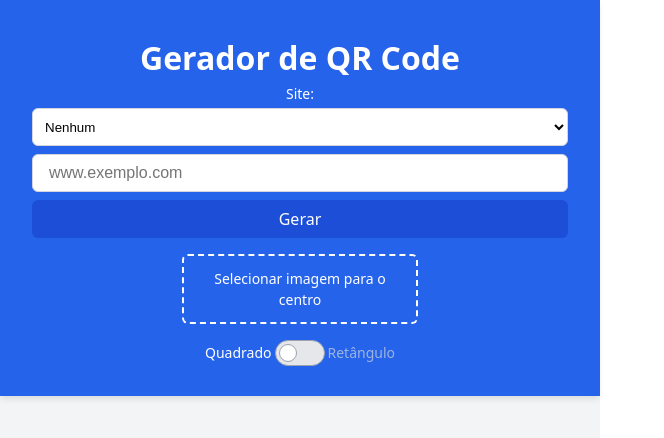
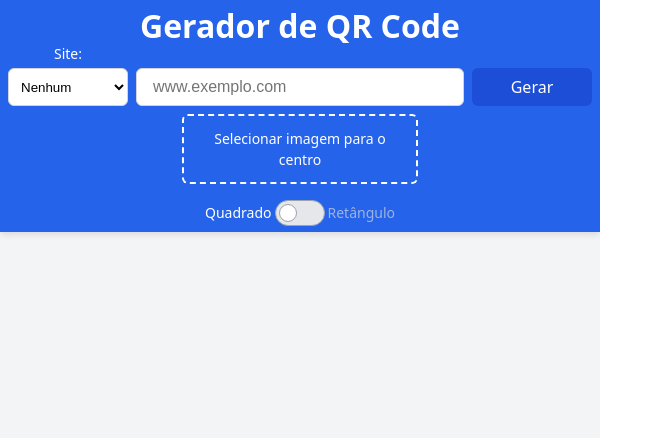
Before and after one commit to Carvalho-Isaac/QR-Generator, a React (Vite) app: page / in a window 600 px wide. Shown: the top 438 px of the page, 664 px wide, since content can reach past the window. Built offline with nearby package versions, Linux system fonts and the light colour scheme.

Commit message:
visual: fix in css layout

```diff
--- a/src/App.css
+++ b/src/App.css
@@ -54,7 +54,7 @@
 .app-header {
   background-color: #2563eb;
   color: white;
-  padding: 2rem;
+  padding: .5rem;
   box-shadow: 0 4px 6px -1px rgba(0, 0, 0, 0.1);
 }
 
@@ -67,7 +67,7 @@
 .header-title {
   font-size: 2.5rem;
   font-weight: bold;
-  margin-block: .5rem;
+  margin-block: 0;
   text-align: center;
 }
 
@@ -192,14 +192,22 @@
 
 .tools-group {
   display: flex;
-  margin-top: 1rem;
+  margin-top: .5rem;
   flex-direction: row;
   gap: 1rem;
   justify-content: center;
   align-items: center;
-  max-width: 800px;
+  max-width: 95vw;
   margin-left: auto;
   margin-right: auto;
+}
+
+@media (max-width: 630px) {
+
+  .tools-group {
+    flex-direction: column;
+  }
+
 }
 
 @media (max-width: 768px) {
@@ -207,34 +215,6 @@
     font-size: 2rem;
   }
 
-  .input-container {
-    flex-direction: column;
-    gap: 0.5rem;
-  }
-
-  .select-group {
-    width: 100%;
-  }
-
-  .form-input-container {
-    width: 100%;
-  }
-
-  .btn-generate {
-    width: 100%;
-  }
-
-  .tools-group {
-    flex-direction: column;
-  }
-
-  /* .upload-container {
-    width: 100%;
-  } */
-
-  .qr-canvas-container {
-    padding: 1rem;
-  }
 }
 
 @media (max-width: 480px) {
@@ -257,8 +237,6 @@
 
 .upload-container {
   position: relative;
-  /* min-width: 250px; */
-  /* flex: 1; */
 }
 
 .upload-input {
@@ -372,24 +350,22 @@
 .main-content {
   max-width: 1200px;
   margin: 0 auto;
-  padding: 2rem;
+  padding: 1rem;
   flex: 1;
-  width: 100%;
 }
 
 .qr-display {
   display: flex;
   flex-direction: column;
   align-items: center;
-  margin-top: 2rem;
 }
 
 .qr-canvas-container {
   background-color: white;
-  padding: 2rem;
+  padding: 1rem;
   border-radius: 0.5rem;
   box-shadow: 0 4px 6px -1px rgba(0, 0, 0, 0.1);
-  max-width: 500px;
+  max-width: 300px;
   width: 100%;
 }
 
@@ -434,36 +410,18 @@
 
 .options-container {
   display: flex;
-  flex-direction: column;
+  flex-direction: row;
+  align-items: center;
   gap: 0.5rem;
-}
-
-@media (min-width: 500px) {
-  .options-container {
-    flex-direction: row;
-    gap: 1.5rem;
-    align-items: center;
-  }
 }
 
 .size-selector {
   display: flex;
-  flex-direction: column;
+  flex-direction: row;
+  align-items: center;
   gap: 0.25rem;
 }
 
-@media (min-width: 500px) {
-  .size-selector {
-    flex-direction: row;
-    align-items: center;
-    gap: 0.5rem;
-  }
-
-  .size-selector .form-label {
-    margin-bottom: 0;
-  }
+.size-selector .form-select {
+  width: 80px;
 }
-
-.size-selector .form-select {
-  width: auto;
-}
--- a/src/components/QRCodeForm.jsx
+++ b/src/components/QRCodeForm.jsx
@@ -92,7 +92,7 @@ const QRCodeForm = ({
 
                          {selectedImage && (
                               <div className="size-selector">
-                                   <label htmlFor="imageSize" className="form-label">Tamanho da imagem:</label>
+                                   <label htmlFor="imageSize" className="form-label">Tamanho:</label>
                                    <select
                                         id="imageSize"
                                         value={imageSize}
--- a/src/index.css
+++ b/src/index.css
@@ -11,6 +11,12 @@
   text-rendering: optimizeLegibility;
   -webkit-font-smoothing: antialiased;
   -moz-osx-font-smoothing: grayscale;
+}
+
+html {
+  width: 100vw;
+  box-sizing: border-box;
+  overflow-x: hidden;
 }
 
 a {
```
